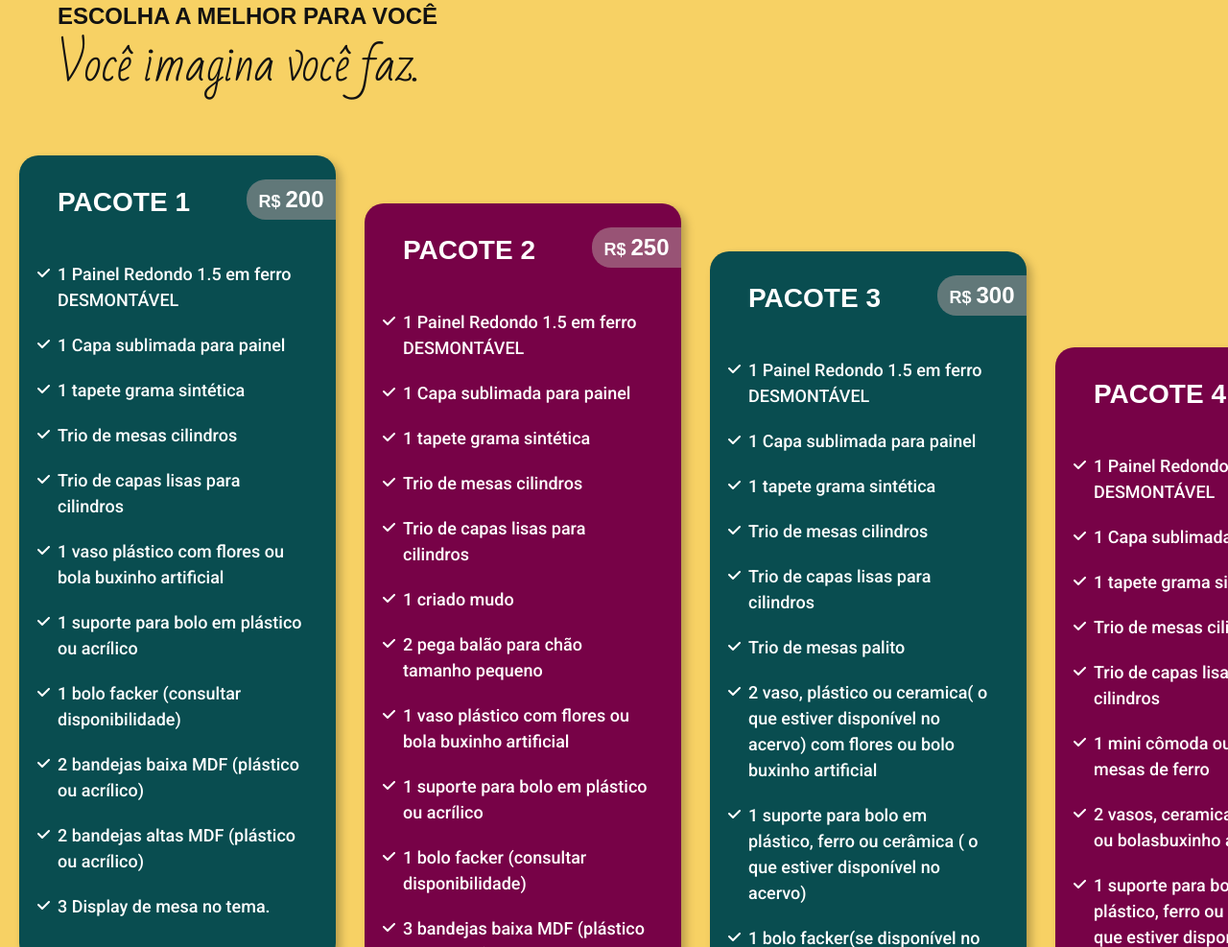
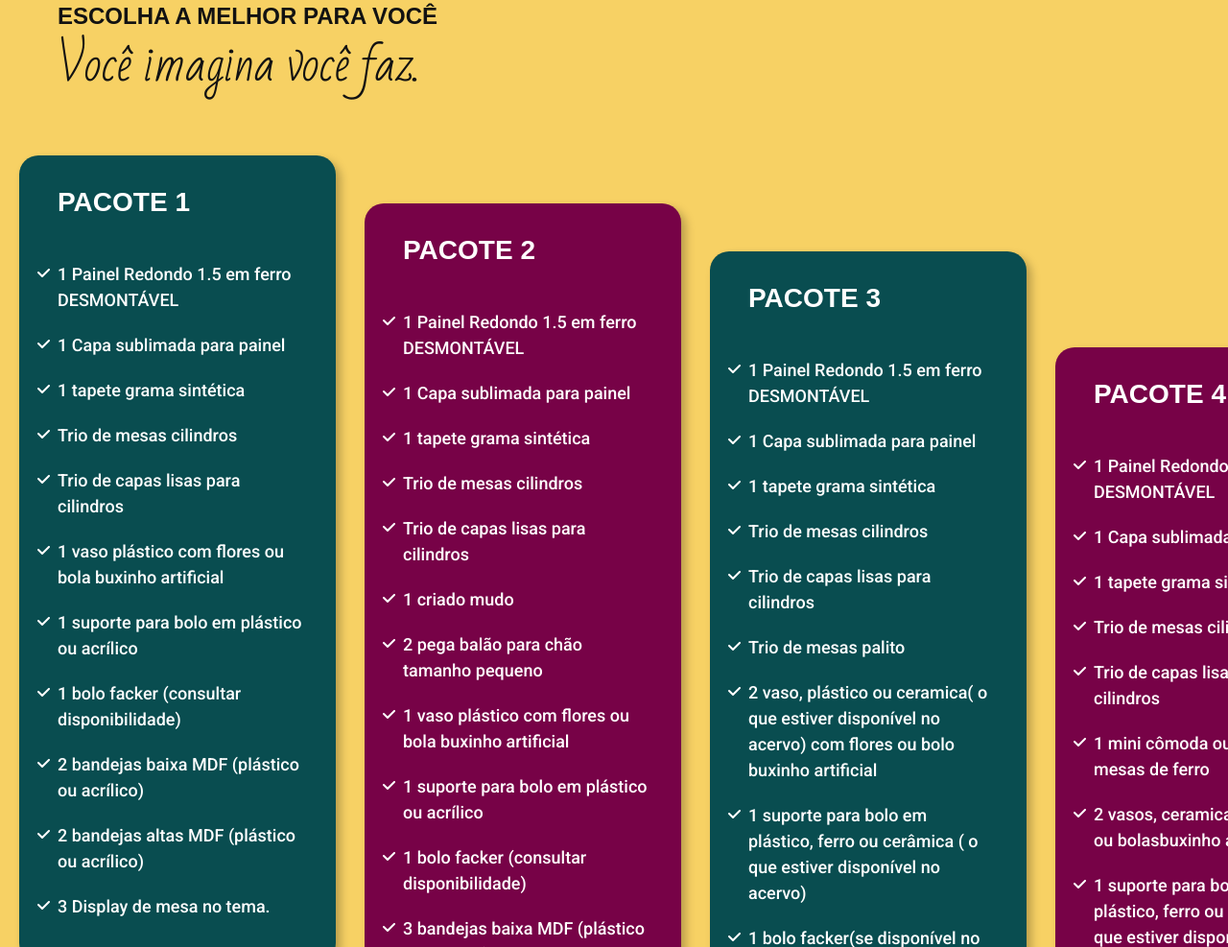
Before and after one commit to jnalst/leiadecoracao, a plain HTML site: page index.html in a window 1280 px wide. Shown: the part 3403-4390 px from the top of the page at 96% size. Drawn offline with nearby package versions, Linux system fonts and the light colour scheme; a script that the page names is missing.

Commit message:
Precos retirados por enquanto a pedido do cliente!

```diff
--- a/index.html
+++ b/index.html
@@ -137,7 +137,7 @@
       <li class="plano-pacote1-bg">
         <div class="plano-titulobox">
           <h2>PACOTE 1</h2>
-          <span class="plano-cifrao">R$ <span class="plano-valor">200</span></span>
+          <!-- <span class="plano-cifrao">R$ <span class="plano-valor">200</span></span> -->
         </div>
         <ul class="plano-lista">
           <li>1 Painel Redondo 1.5 em ferro DESMONTÁVEL</li>
@@ -157,7 +157,7 @@
       <li class="plano-pacote2-bg">
         <div class="plano-titulobox">
           <h2>PACOTE 2</h2>
-          <span class="plano-cifrao">R$ <span class="plano-valor">250</span></span>
+          <!-- <span class="plano-cifrao">R$ <span class="plano-valor">250</span></span> -->
         </div>
         <ul class="plano-lista">
           <li>1 Painel Redondo 1.5 em ferro DESMONTÁVEL</li>
@@ -180,7 +180,7 @@
       <li class="plano-pacote3-bg">
         <div class="plano-titulobox">
           <h2>PACOTE 3</h2>
-          <span class="plano-cifrao">R$ <span class="plano-valor">300</span></span>
+          <!-- <span class="plano-cifrao">R$ <span class="plano-valor">300</span></span> -->
         </div>
         <ul class="plano-lista">
           <li>1 Painel Redondo 1.5 em ferro DESMONTÁVEL</li>
@@ -202,7 +202,7 @@
       <li class="plano-pacote4-bg">
         <div class="plano-titulobox">
           <h2>PACOTE 4</h2>
-          <span class="plano-cifrao">R$ <span class="plano-valor">380</span></span>
+          <!-- <span class="plano-cifrao">R$ <span class="plano-valor">380</span></span> -->
         </div>
         <ul class="plano-lista">
           <li>1 Painel Redondo 1.5 em ferro DESMONTÁVEL</li>
```
